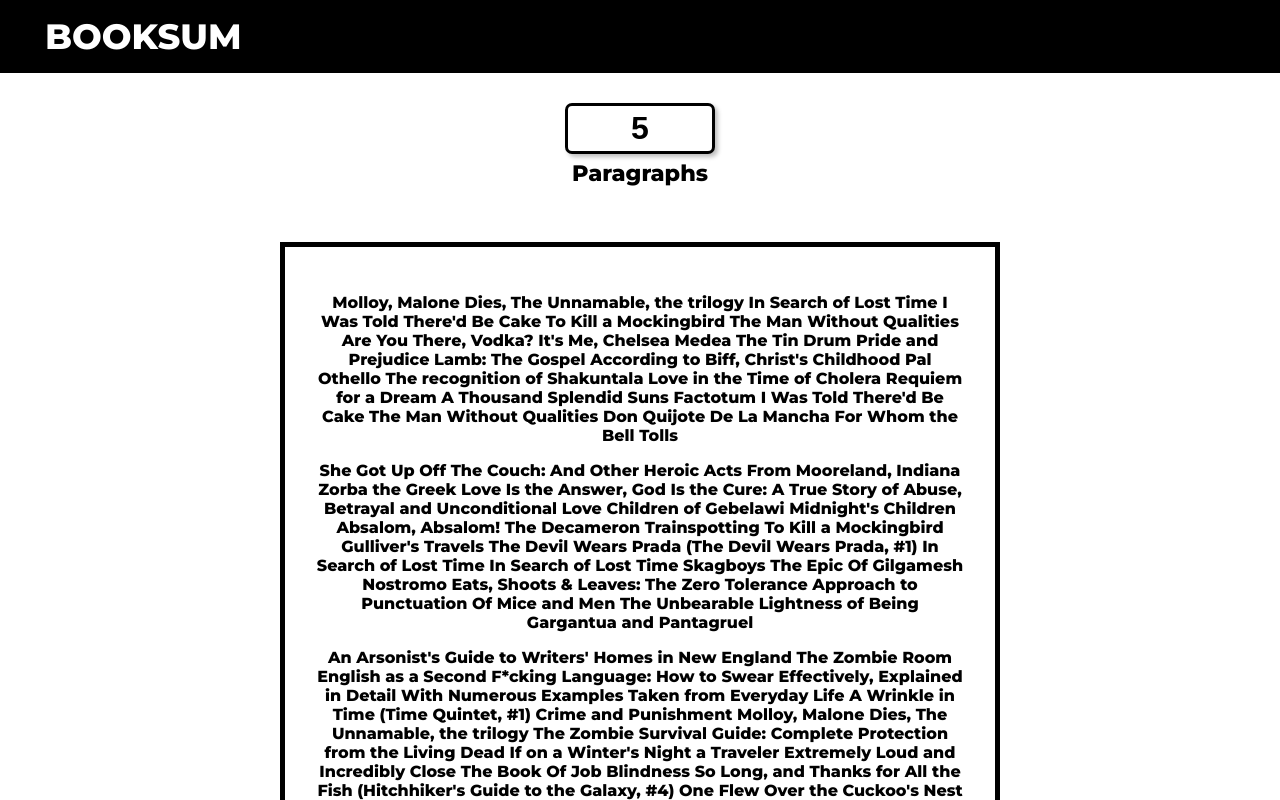
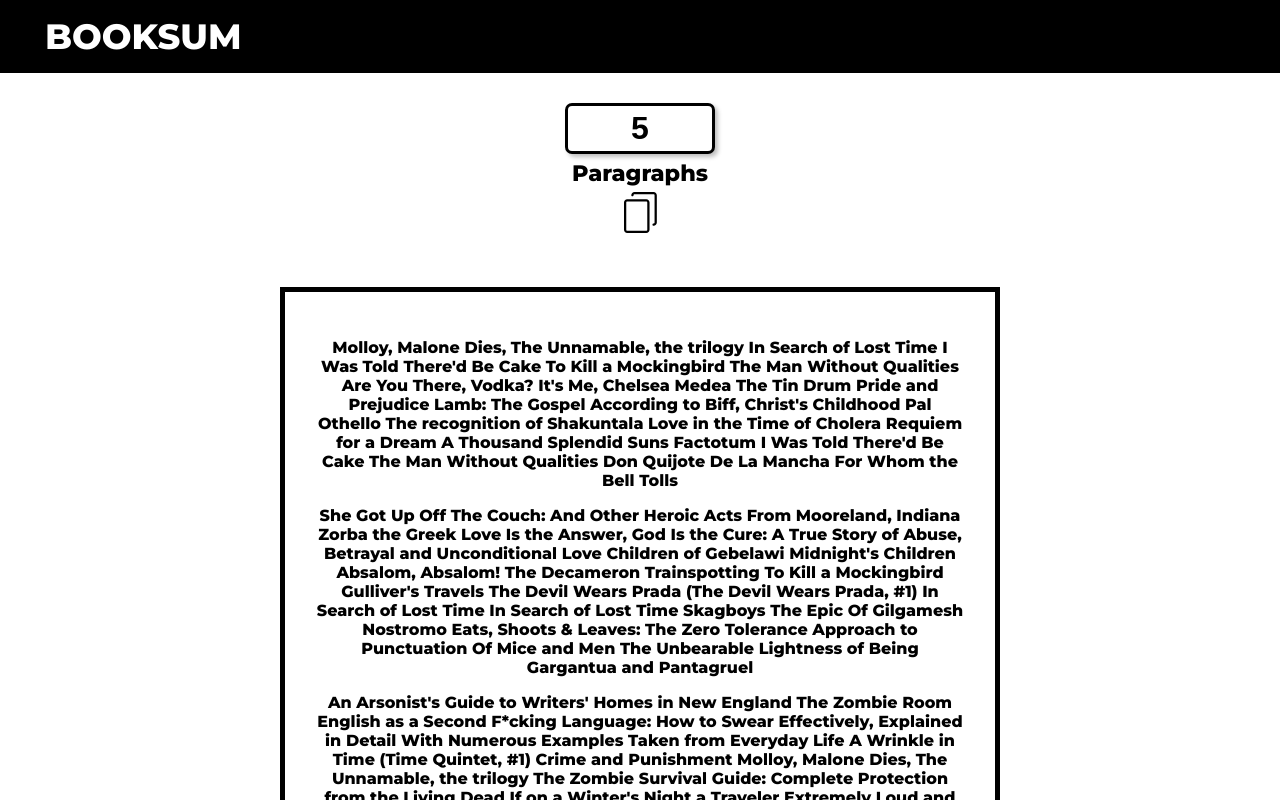
Before and after one commit to 0DivTag/booksum, a React (Create React App) app: page / in a window 1280 px wide. Shown: the top 800 px of the page. Built offline with nearby package versions, Linux system fonts and the light colour scheme.

Commit message:
:sparkles: Can now copy the generated text to clipboard with an copy button

```diff
--- a/src/components/Text/Text.js
+++ b/src/components/Text/Text.js
@@ -1,6 +1,7 @@
 import React, { Component } from "react";
 import Books from "../../data/books.json";
 import styles from "./Text.module.css";
+import CopyIcon from "../../CopyIcon.svg";
 
 class Text extends Component {
   constructor(props) {
@@ -8,7 +9,8 @@
 
     this.state = {
       text: [],
-      wordsPerParagraph: 20
+      wordsPerParagraph: 20,
+      copyState: false
     };
     // props = Paragraphs (5)
   }
@@ -48,11 +50,39 @@
     }
   }
 
+  copyToClipboard = e => {
+    e.preventDefault();
+    const el = document.createElement("textarea");
+    for (let i = 0; i < this.props.Paragraphs; i++) {
+      el.value += `${this.state.text[i].props.children} \n`;
+    }
+    el.setAttribute("readonly", "");
+    el.style.position = "absolute";
+    el.style.left = "-9999px";
+    document.body.appendChild(el);
+    el.select();
+    document.execCommand("copy");
+    document.body.removeChild(el);
+
+    this.setState({ copyState: true });
+  };
+
   render() {
     return (
-      <section className={styles.Box}>
-        <div className={styles.Text}>{this.state.text}</div>
-      </section>
+      <div>
+        <img
+          src={CopyIcon}
+          className={styles.Icon}
+          alt="Copy Icon"
+          onClick={this.copyToClipboard}
+        />
+        {this.state.copyState ? (
+          <div className={styles.CopySuccess}>Copied!</div>
+        ) : null}
+        <section className={styles.Box}>
+          <div className={styles.Text}>{this.state.text}</div>
+        </section>
+      </div>
     );
   }
 }
```
